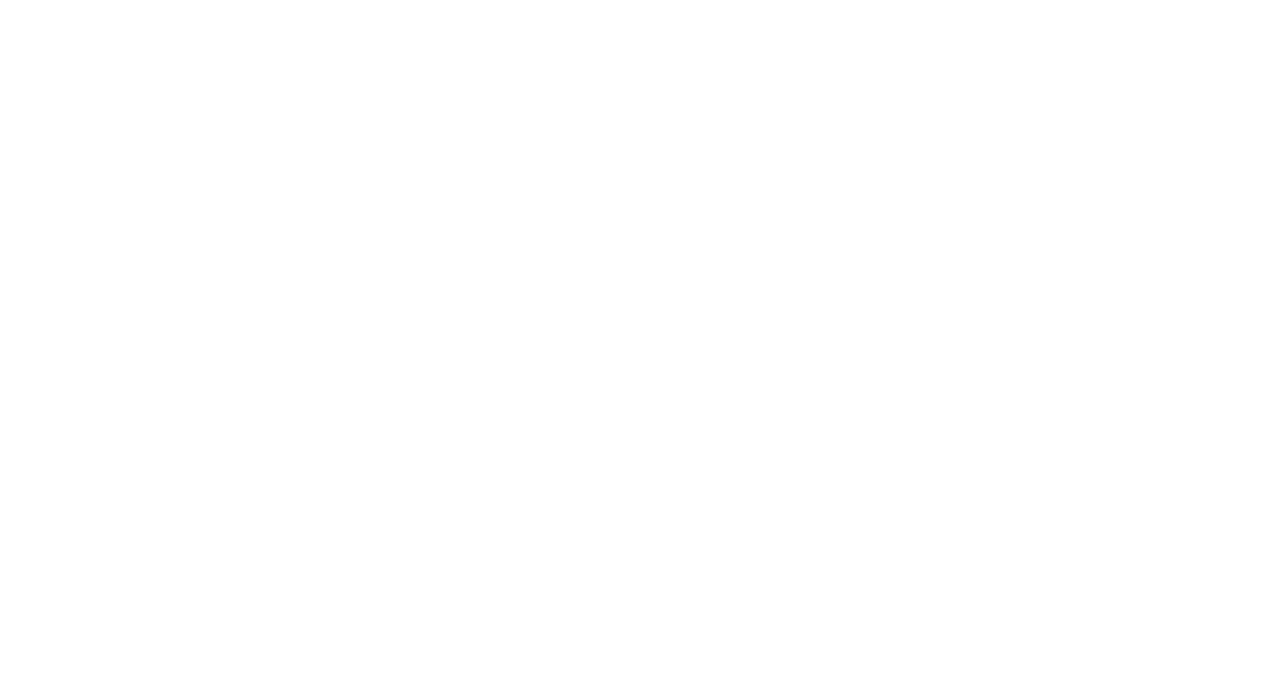
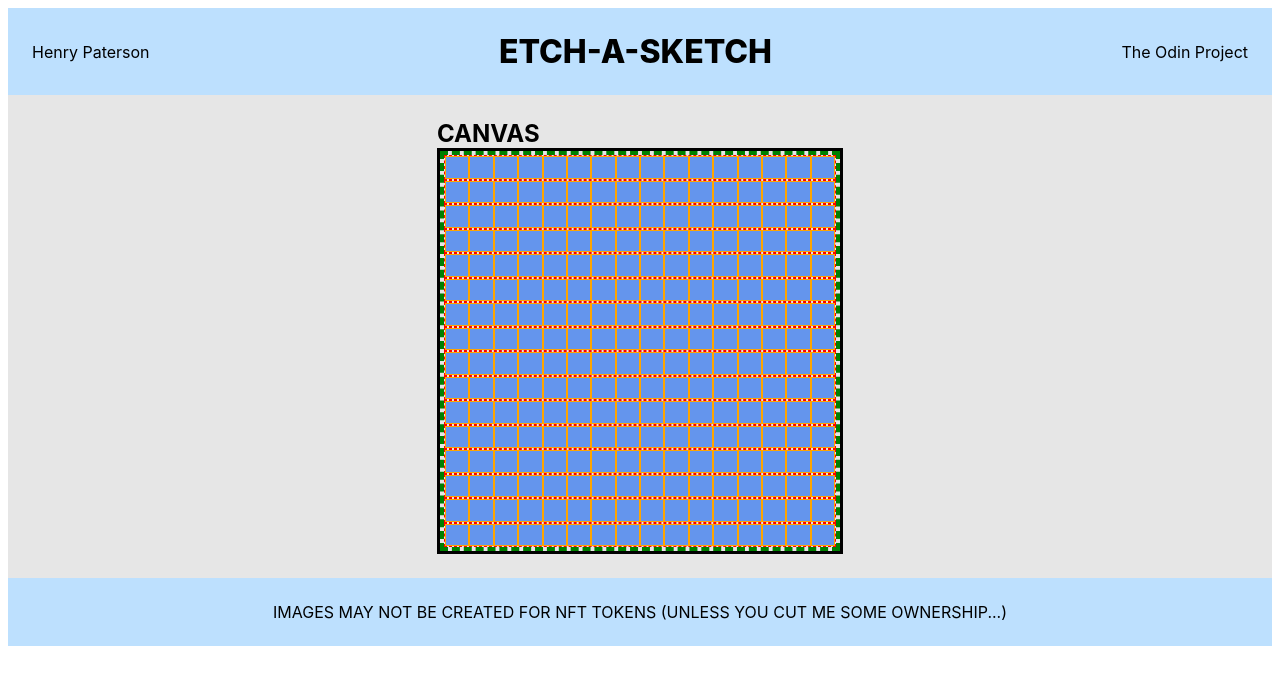
Before and after one commit to HPatto/etchasketch, a plain HTML site: page index.html in a window 1280 px wide. Drawn offline with Linux system fonts and the light colour scheme.

Commit message:
Develop basic canvas grid

```diff
--- a/etchasketch.js
+++ b/etchasketch.js
@@ -2,3 +2,49 @@
 A Javascript file, controlling the functionality and apperance
 of the etch-a-sketch webpage
 */
+
+// Build the canvas grid
+function buildCanvasGrid(sideCount) {
+    // Build a div container element
+    const divContainer = document.createElement('div');
+
+    // Give it a CSS property that has flexbox defined.
+    divContainer.classList.add("canvas-container");
+
+    for (let i = 0; i < sideCount; i++) {
+        let divRow = buildCanvasRow(sideCount);
+        divContainer.appendChild(divRow);
+    }
+
+    return divContainer;
+
+}
+
+// Construct a row of the canvas grid
+function buildCanvasRow(sideCount) {
+    // Build a div element
+    const divRow = document.createElement('div');
+
+    // Give it a CSS property that has flexbox defined.
+    divRow.classList.add("canvas-row");
+
+    for (let i = 0; i < sideCount; i++) {
+        const divElem = document.createElement('div');
+        divElem.classList.add("canvas-element");
+        // console.log("Hey");
+        divRow.appendChild(divElem);
+    }
+
+    return divRow;
+
+}
+
+// Insert the canvas grid into the document
+function insertCanvasGrid(newGrid) {
+    const canvasAnchor = document.querySelector(".canvas");
+    canvasAnchor.appendChild(newGrid);
+}
+
+addEventListener('DOMContentLoaded', function () {
+    insertCanvasGrid(buildCanvasGrid(16));
+});
--- a/index.html
+++ b/index.html
@@ -3,11 +3,36 @@
 <head>
     <meta charset="UTF-8">
     <meta name="viewport" content="width=device-width, initial-scale=1.0">
-    <link ref="stylesheet" href="styles.css">
+    <link rel="stylesheet" href="/styles.css">
     <script src="etchasketch.js"></script>
     <title>ETCH-A-SKETCH</title>
 </head>
 <body>
+    <div class="header">
+        <div class="banner-content">
+            Henry Paterson
+        </div>
+        <div class="banner-title">
+            ETCH-A-SKETCH
+        </div>
+        <div class="banner-content">
+            The Odin Project
+        </div>
+    </div>
+    <div class="content">
+        <div class="canvas-block">
+            <div class="canvas-title">
+                CANVAS
+            </div>
+            <div class="canvas">
+            </div>
+        </div>
+    </div>
+    <div class="footer">
+        <div class="banner-content">
+            IMAGES MAY NOT BE CREATED FOR NFT TOKENS (UNLESS YOU CUT ME SOME OWNERSHIP...)
+        </div>
+    </div>
 
 </body>
 </html>
--- a/styles.css
+++ b/styles.css
@@ -1,3 +1,99 @@
 /*
-A CSS stylesheet for the etch-a-sketch webpage
+A CSS stylesheet for the etch-a-sketch webpage.
 */
+
+/*
+Webpage body is split into 3 parts: header, content, footer.
+All three employ flexbox displays to control their constituents.
+*/
+
+.header,
+.content,
+.footer {
+    display: flex;
+    align-items: center;
+
+    font-family: -apple-system, BlinkMacSystemFont, 'Segoe UI',
+     Roboto, Oxygen, Ubuntu, Cantarell, 'Open Sans', 'Helvetica Neue', sans-serif;
+
+    padding: 24px;
+}
+
+.header,
+.footer {
+    background-color: #bde0fe;
+}
+
+.header {
+    justify-content: space-between;
+}
+
+.content,
+.footer {
+    justify-content: center;
+}
+
+.content {
+    background-color: rgb(230, 230, 230);
+}
+
+.banner-title {
+    /* Need a cool font. */
+    font-size: 32px;
+    font-weight: 800;
+}
+
+.banner-content {
+    /* Same ont as above */
+    font-size: 16px;
+    font-weight: 400;
+}
+
+.canvas-block {
+    display: flex;
+    flex-direction: column;
+    justify-content: space-between;
+    align-items: start;
+}
+
+.canvas-title {
+    font-size: 24px;
+    font-weight: 700;
+}
+
+.canvas {
+    min-width: 400px;
+    max-width: 400px;
+
+    min-height: 400px;
+    max-height: 400px;
+
+    display: flex;
+
+    border: 3px solid black;
+}
+
+.canvas-row {
+    display: flex;
+    justify-content: space-evenly;
+
+    flex: 1;
+
+    border: 1px dashed red;
+}
+
+.canvas-element {
+    background-color: cornflowerblue;
+    border: 1px solid orange;
+    flex: 1;
+}
+
+.canvas-container {
+    display: flex;
+    flex-direction: column;
+
+    /* This works well for consuming all space in the container */
+    flex: 1;
+
+    border: 4px dashed green;
+}
```
